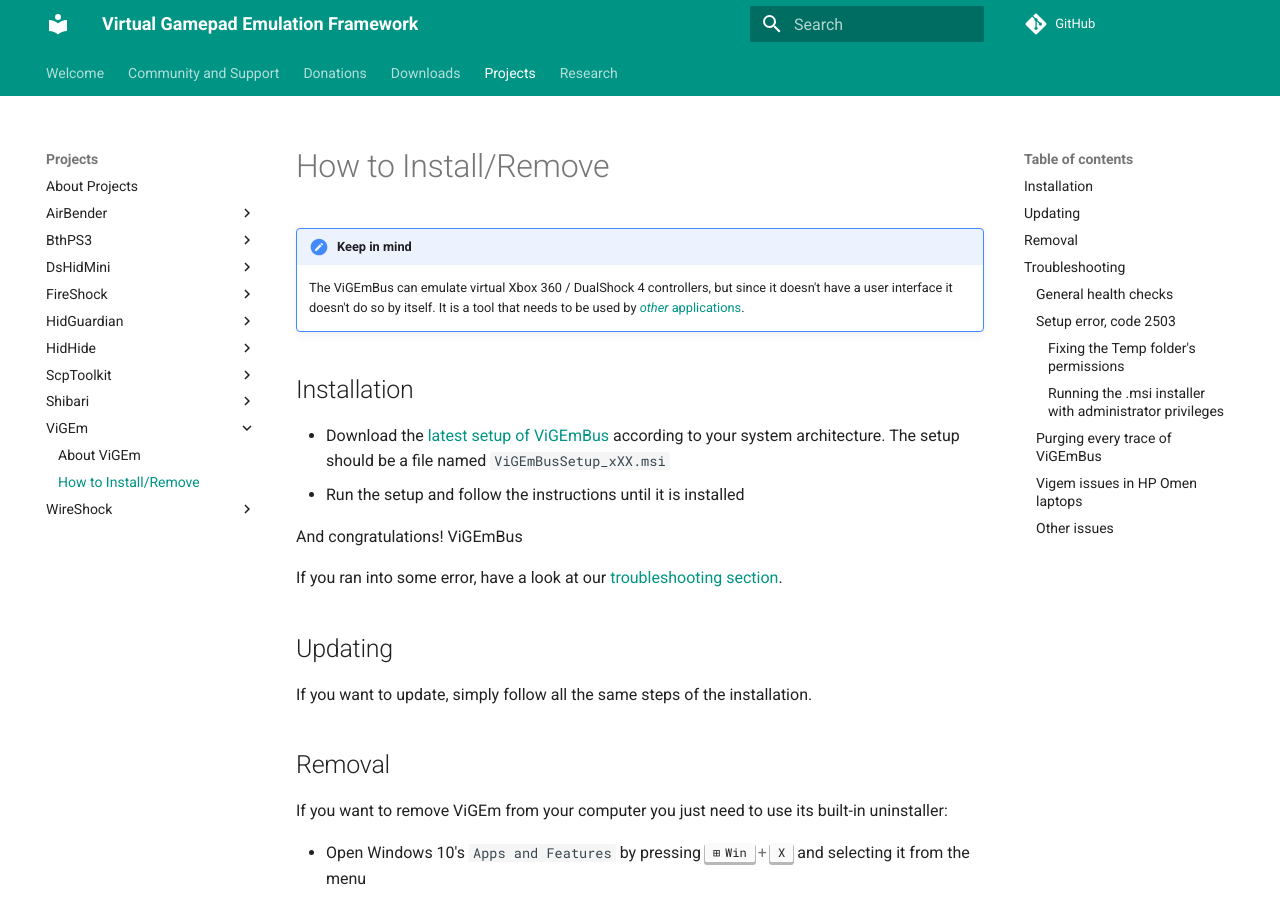
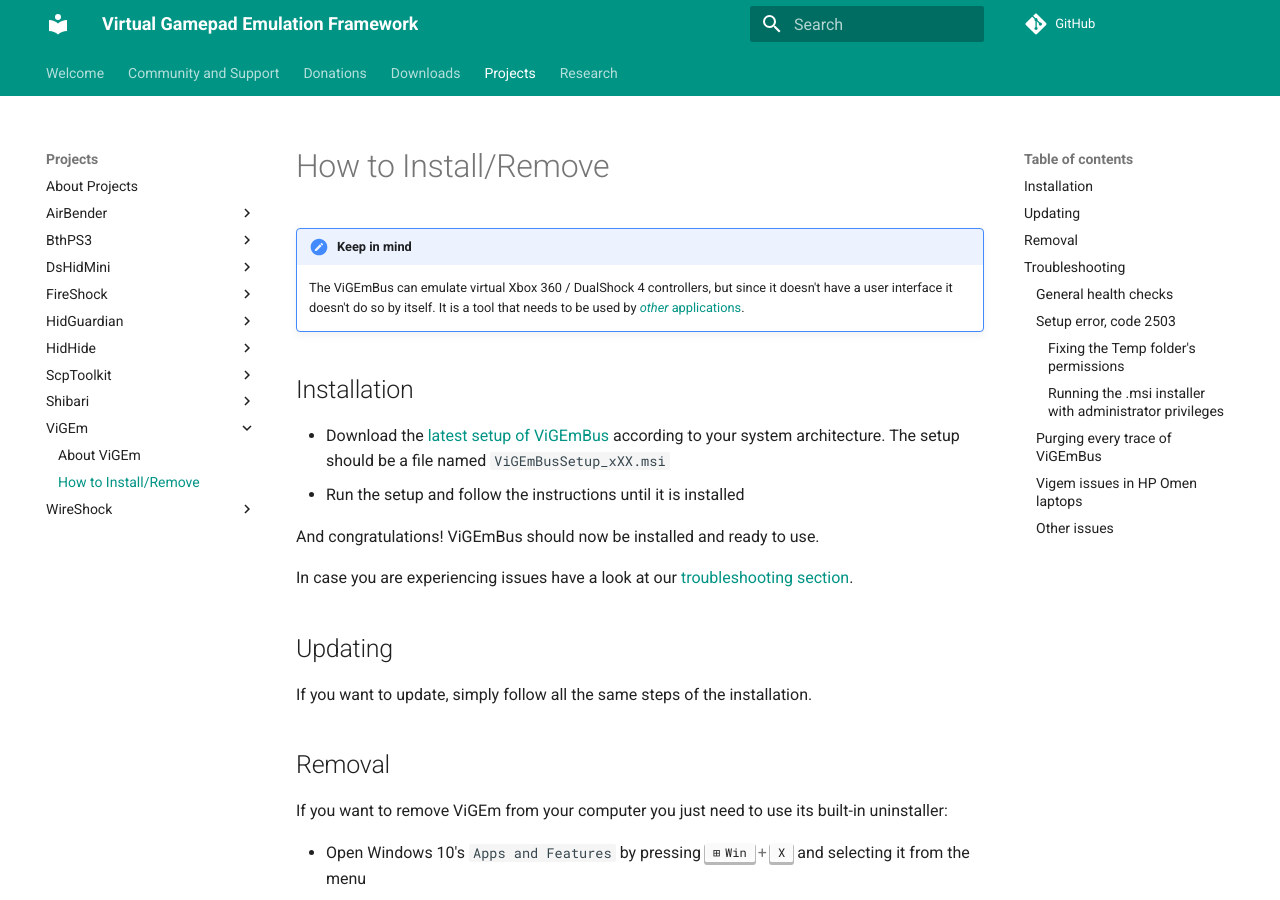
Before and after one commit to nefarius/ViGEm.github.io, an MkDocs documentation site: the page built from docs/projects/ViGEm/How-to-Install.md, in a window 1280 px wide and 900 px high. Built offline with MkDocs 1.6.1 and Material for MkDocs 9.7.7, drawn with Linux system fonts in a browser that asks for light colours; comment, search, counter and statistics services are not loaded.

Commit message:
Fixed sentence, small tweaks

```diff
--- a/docs/projects/ViGEm/How-to-Install.md
+++ b/docs/projects/ViGEm/How-to-Install.md
@@ -8,9 +8,9 @@
 - Download the [latest setup of ViGEmBus](https://github.com/ViGEm/ViGEmBus/releases) according to your system architecture. The setup should be a file named `ViGEmBusSetup_xXX.msi`
 - Run the setup and follow the instructions until it is installed
 
-And congratulations! ViGEmBus
+And congratulations! ViGEmBus should now be installed and ready to use.
 
-If you ran into some error, have a look at our [troubleshooting section](#Troubleshooting).
+In case you are experiencing issues have a look at our [troubleshooting section](#Troubleshooting).
 
 ## Updating
 
```
